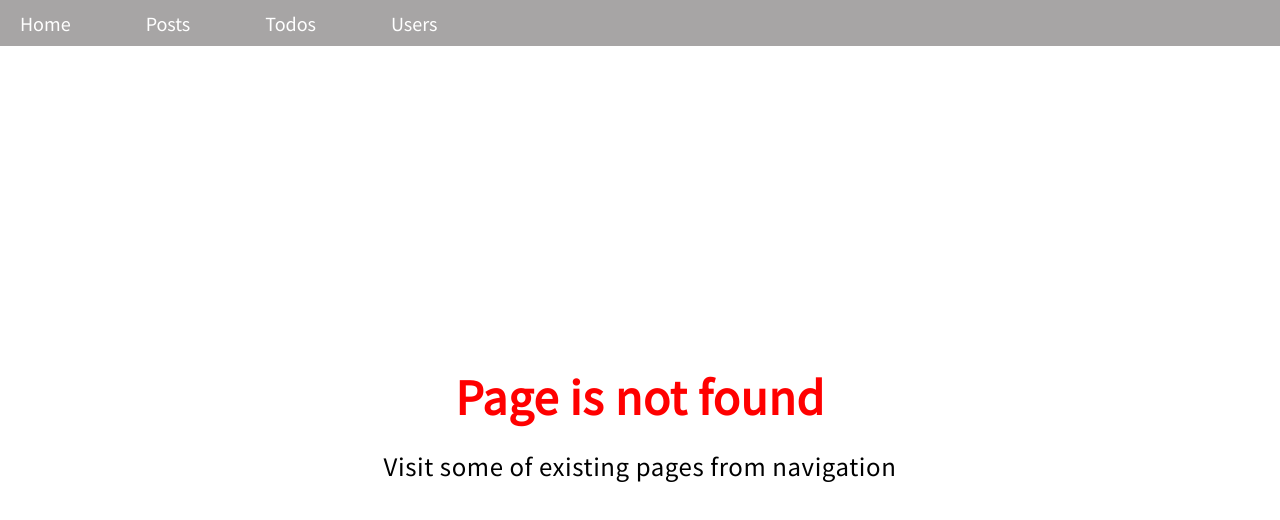
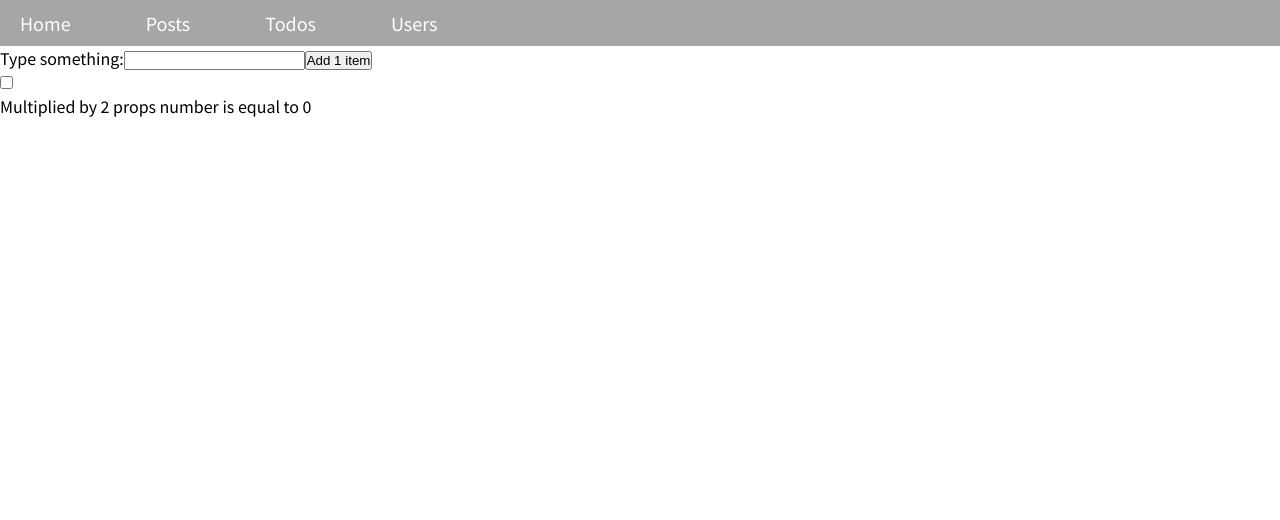
Before and after one commit to Rostislauuu/next-ts, a Next.js app: page /ui-test in a window 1280 px wide. Before the commit this address had no page. Shown: the top 520 px of the page. Built offline with nearby package versions, Linux system fonts and the light colour scheme.

Commit message:
implement react testing library

```diff
--- a/package.json
+++ b/package.json
@@ -28,6 +28,7 @@
     "@types/react": "^17.0.0",
     "@types/react-redux": "^7.1.16",
     "babel-jest": "^26.6.3",
+    "identity-obj-proxy": "^3.0.0",
     "jest": "^26.6.3",
     "redux-saga-test-plan": "^4.0.1",
     "typescript": "^4.1.3"
--- /dev/null
+++ b/pages/ui-test/index.tsx
@@ -0,0 +1,52 @@
+import React, { useState } from "react";
+
+interface UITestProps {
+    num: number
+}
+
+const UITests: React.FunctionComponent<UITestProps> = ({ num }) => {
+    const [itemsList, setItemsList] = useState<Array<string>>([]);
+    const [itemName, setItemName] = useState("");
+
+    const multipliedPropsNum = num ? num * 2 : 0
+
+    const handleSetItem = (e: React.ChangeEvent<HTMLInputElement>): void => {
+        e.preventDefault();
+
+        setItemName(e.target.value);
+    };
+
+    const handleSetItemsList = (): void => {
+        setItemsList([...itemsList, itemName]);
+
+        setItemName("");
+    };
+
+    return (
+        <div>
+            <label>Type something:
+                <input type="text" onChange={e => handleSetItem(e)} value={itemName} />
+            </label>
+
+            <button
+                onClick={handleSetItemsList}
+            >
+                Add {itemsList.length + 1} item
+            </button>
+
+            <div>
+                {itemsList.map((item, index) => {
+                   return (
+                      <p key={index}>{item}</p>
+                   )
+                })}
+            </div>
+
+            <input data-testid="checkbox" type="checkbox" />
+
+            <p>Multiplied by 2 props number is equal to {multipliedPropsNum}</p>
+        </div>
+    )
+};
+
+export default UITests;
```
Also changed, not shown: jest.config.js (+9 -3 lines), setupTests.js (added, +1 -0 lines), 2 other files (tests, documents, lock files or other folders).
